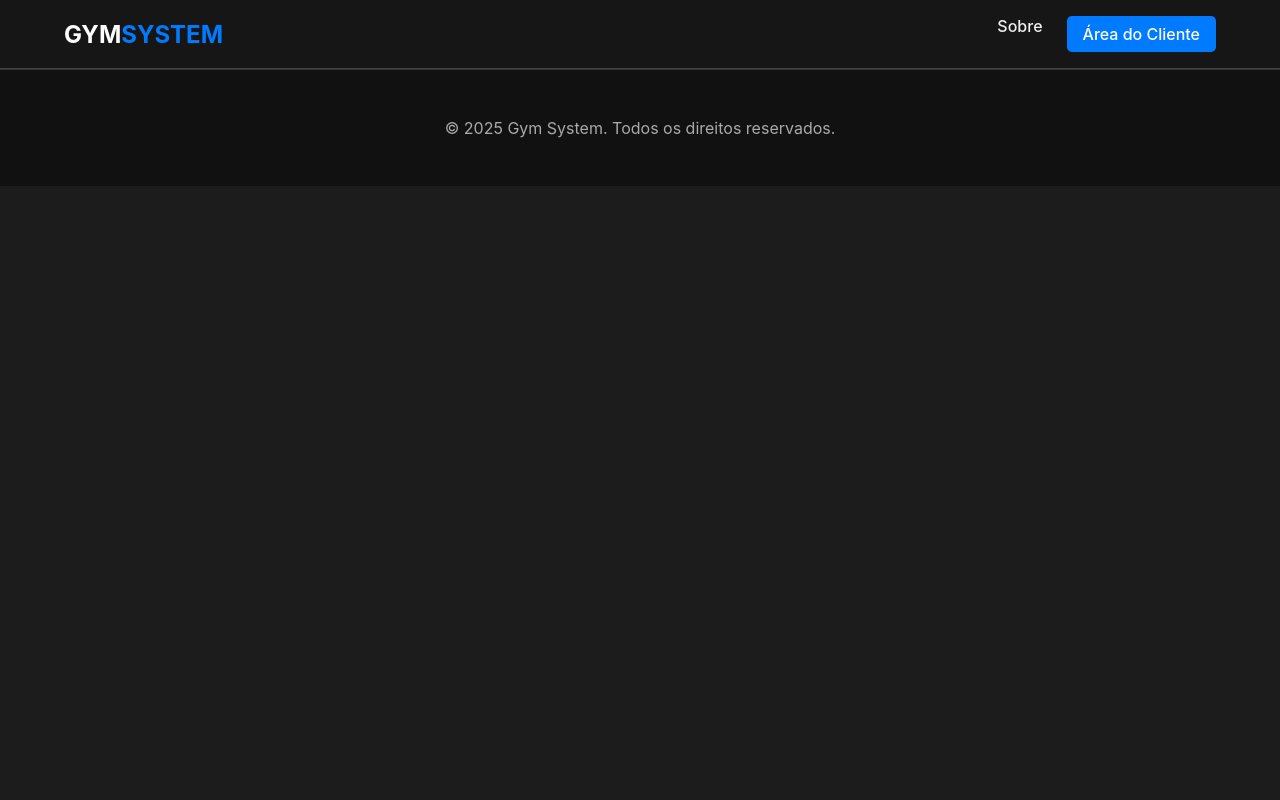
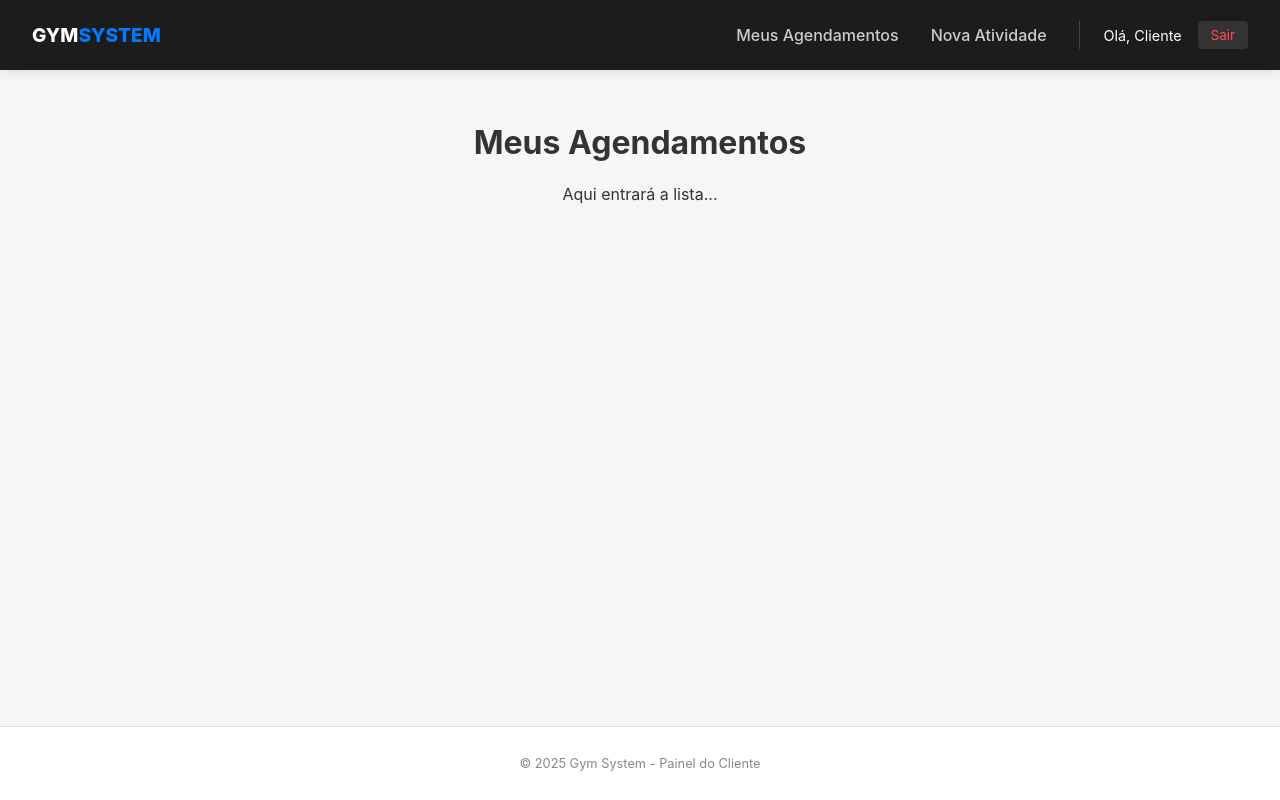
Before and after one commit to AlencarAvelar/gym-system, a React (Create React App) app in the folder CodigoFonte/front/: page /dashboard in a window 1280 px wide. Built offline with nearby package versions, Linux system fonts and the light colour scheme.

Commit message:
feat: Implementa layout do dashboard, rotas privadas e lógica de login

```diff
--- a/CodigoFonte/front/src/App.js
+++ b/CodigoFonte/front/src/App.js
@@ -1,45 +1,59 @@
 import React from 'react';
-import { BrowserRouter as Router, Routes, Route } from 'react-router-dom'; // Importamos o roteador
+import { BrowserRouter as Router, Routes, Route } from 'react-router-dom';
 
+// Layouts
 import Header from './components/Header/Header';
 import Footer from './components/Footer/Footer';
-import Login from './pages/Login/Login'; // Garanta que o caminho está certo (Login ou login)
+import DashboardLayout from './layouts/DashboardLayout'; // <-- Importe o novo layout
+
+// Pages Públicas
+import Login from './pages/Login/Login';
 import PasswordRecovery from './pages/PasswordRecovery/PasswordRecovery';
+
 import './App.css';
 
 function App() {
   return (
-    <Router> {/* O 'Router' envolve o site inteiro */}
+    <Router>
       <div className="App">
-        <Header />
+        <Routes>
 
-        <Routes> {/* Aqui definimos as "trocas" de página */}
-
-          {/* Rota da Home/Login (O caminho raiz "/") */}
+          {/* --- ROTAS PÚBLICAS (Com Header/Footer da Home) --- */}
           <Route path="/" element={
             <>
+              <Header />
               <Login />
-              {/* A seção dummy só aparece na Home */}
+              {/* Seção Dummy */}
               <div id="sobre-section" className="dummy-section">
-                <h2>O que oferecemos</h2>
-                <p>
-                  Descubra um novo jeito de treinar. No Gym System, oferecemos equipamentos de última geração,
-                  uma equipe de instrutores certificados e um ambiente motivador para você alcançar seus objetivos.
-                </p>
-                <p>
-                  Nossas modalidades incluem Musculação, Treinamento Funcional, Aulas de Spinning e Yoga.
-                  Use nosso sistema para agendar sua próxima aula!
-                </p>
+                  {/* ... seu texto ... */}
+                  <p>Descubra um novo jeito de treinar...</p>
               </div>
+              <Footer />
             </>
           } />
 
-          {/* Rota de Recuperação de Senha */}
-          <Route path="/recuperar-senha" element={<PasswordRecovery />} />
+          <Route path="/recuperar-senha" element={
+            <>
+              <Header />
+              <PasswordRecovery />
+              <Footer />
+            </>
+          } />
+
+
+          {/* --- ROTAS PRIVADAS (Painel do Cliente) --- */}
+          {/* Aqui usamos o DashboardLayout como "Pai" */}
+          <Route path="/dashboard" element={<DashboardLayout />}>
+
+            {/* Esta será a página inicial do painel (/dashboard) */}
+            <Route index element={<div style={{color: '#333'}}><h1>Meus Agendamentos</h1><p>Aqui entrará a lista...</p></div>} />
+
+            {/* Outras páginas internas virão aqui depois, ex: */}
+            {/* <Route path="atividades" element={<Atividades />} /> */}
+
+          </Route>
 
         </Routes>
-
-        <Footer />
       </div>
     </Router>
   );
--- /dev/null
+++ b/CodigoFonte/front/src/layouts/DashboardLayout.css
@@ -0,0 +1,95 @@
+/* Container principal */
+.dashboard-container {
+  display: flex;
+  flex-direction: column;
+  min-height: 100vh; /* Ocupa toda a altura */
+  background-color: #f4f6f8; /* Fundo cinza bem clarinho para área interna (conforto visual) */
+}
+
+/* --- Header Interno --- */
+.dashboard-header {
+  background-color: #1c1c1c; /* Escuro, mantendo a identidade */
+  color: white;
+  padding: 0 2rem;
+  height: 70px;
+  display: flex;
+  align-items: center;
+  justify-content: space-between;
+  box-shadow: 0 2px 10px rgba(0,0,0,0.1);
+  position: sticky;
+  top: 0;
+  z-index: 100;
+}
+
+.logo-small {
+  font-size: 1.2rem;
+  font-weight: 800;
+  margin: 0;
+}
+.logo-small span { color: #007bff; }
+
+/* Navegação */
+.dashboard-nav {
+  display: flex;
+  align-items: center;
+  gap: 2rem;
+}
+
+.nav-item {
+  color: #ccc;
+  text-decoration: none;
+  font-weight: 500;
+  transition: color 0.2s;
+}
+
+.nav-item:hover {
+  color: white;
+}
+
+/* Área do Usuário */
+.user-info {
+  display: flex;
+  align-items: center;
+  gap: 1rem;
+  border-left: 1px solid #444;
+  padding-left: 1.5rem;
+}
+
+.user-name {
+  font-size: 0.9rem;
+  color: #fff;
+}
+
+.logout-btn {
+  background-color: #333;
+  color: #ff4d4d; /* Vermelho suave para sair */
+  padding: 0.4rem 0.8rem;
+  border-radius: 4px;
+  text-decoration: none;
+  font-size: 0.85rem;
+  transition: background 0.2s;
+}
+
+.logout-btn:hover {
+  background-color: #444;
+}
+
+/* --- Conteúdo Principal --- */
+.dashboard-content {
+  flex: 1; /* Faz o conteúdo crescer para empurrar o rodapé */
+  padding: 2rem;
+  max-width: 1200px;
+  margin: 0 auto;
+  width: 100%;
+  box-sizing: border-box;
+}
+
+/* --- Rodapé Interno --- */
+.dashboard-footer {
+  text-align: center;
+  padding: 1rem;
+  color: #888;
+  font-size: 0.8rem;
+  background-color: #fff;
+  border-top: 1px solid #e0e0e0;
+}
--- /dev/null
+++ b/CodigoFonte/front/src/layouts/DashboardLayout.js
@@ -0,0 +1,41 @@
+import React from 'react';
+import { Outlet, Link } from 'react-router-dom';
+import './DashboardLayout.css';
+
+function DashboardLayout() {
+  return (
+    <div className="dashboard-container">
+      {/* --- BARRA SUPERIOR (Internal Header) --- */}
+      <header className="dashboard-header">
+        <div className="header-left">
+          <h1 className="logo-small">GYM<span>SYSTEM</span></h1>
+        </div>
+
+        <nav className="dashboard-nav">
+          {/* Links de navegação interna */}
+          <Link to="/dashboard" className="nav-item">Meus Agendamentos</Link>
+          <Link to="/dashboard/atividades" className="nav-item">Nova Atividade</Link>
+
+          <div className="user-info">
+            <span className="user-name">Olá, Cliente</span>
+            {/* Botão de Sair (por enquanto volta pra home) */}
+            <Link to="/" className="logout-btn">Sair</Link>
+          </div>
+        </nav>
+      </header>
+
+      {/* --- ÁREA DE CONTEÚDO (Onde as páginas vão aparecer) --- */}
+      <main className="dashboard-content">
+        {/* O 'Outlet' é o componente mágico do Router que renderiza a página filha */}
+        <Outlet />
+      </main>
+
+      {/* Rodapé simples interno */}
+      <footer className="dashboard-footer">
+        <p>&copy; 2025 Gym System - Painel do Cliente</p>
+      </footer>
+    </div>
+  );
+}
+
+export default DashboardLayout;
--- a/CodigoFonte/front/src/pages/Login/Login.css
+++ b/CodigoFonte/front/src/pages/Login/Login.css
@@ -148,3 +148,17 @@
 #login-form {
   scroll-margin-top: 6rem; /* 6rem = 96px (ajuste se precisar) */
 }
+
+/* Mensagem de erro dentro do formulário */
+.login-error-message {
+  background-color: #ffcccc; /* Fundo vermelho claro */
+  color: #a00; /* Texto vermelho escuro */
+  border: 1px solid #a00;
+  padding: 0.75rem;
+  border-radius: 5px;
+  text-align: center;
+  font-size: 0.9rem;
+  font-weight: 600;
+  width: 100%; /* Ocupa a largura toda do form */
+  box-sizing: border-box; /* Garante que o padding não estoure a largura */
+}
--- a/CodigoFonte/front/src/pages/Login/Login.js
+++ b/CodigoFonte/front/src/pages/Login/Login.js
@@ -1,8 +1,30 @@
-import React from 'react';
-import { Link } from 'react-router-dom'; // <-- ADICIONE ISTO
+import React, { useState } from 'react';
+import { Link, useNavigate } from 'react-router-dom'; // <-- Importamos o useNavigate
 import './Login.css';
 
 function Login() {
+  const navigate = useNavigate(); // Hook para navegação
+
+  // Estados para guardar o que o usuário digita
+  const [email, setEmail] = useState('');
+  const [password, setPassword] = useState('');
+  const [error, setError] = useState(''); // Estado para mensagem de erro
+
+  // Função que roda ao clicar em "Entrar"
+  const handleSubmit = (event) => {
+    event.preventDefault(); // Impede a página de recarregar
+    setError(''); // Limpa erros antigos
+
+    // --- SIMULAÇÃO DE LOGIN ---
+    // Se a senha for "123", entra no painel.
+    if (password === '123') {
+      console.log('Login autorizado para:', email);
+      navigate('/dashboard'); // <-- Mágica: Redireciona para a área interna
+    } else {
+      setError('Senha incorreta. Tente "123" para testar.');
+    }
+  };
+
   return (
     // 'login-page' agora é nossa "Seção Hero"
     <div className="login-page">
@@ -17,17 +39,35 @@ function Login() {
           <p>Acesse seu painel e agende seu próximo treino.</p>
         </div>
 
-        <form id="login-form" className="login-form">
+        {/* Adicionamos o onSubmit aqui no form */}
+        <form id="login-form" className="login-form" onSubmit={handleSubmit}>
           <h2>Área do Cliente</h2>
+
+          {/* Exibe mensagem de erro se houver */}
+          {error && <p className="login-error-message">{error}</p>}
 
           <div className="input-group">
             <label htmlFor="email">Email:</label>
-            <input type="email" id="email" placeholder="seuemail@exemplo.com" required />
+            <input
+              type="email"
+              id="email"
+              placeholder="seuemail@exemplo.com"
+              required
+              value={email}
+              onChange={(e) => setEmail(e.target.value)} // Atualiza o estado
+            />
           </div>
 
           <div className="input-group">
             <label htmlFor="password">Senha:</label>
-            <input type="password" id="password" placeholder="Sua senha" required />
+            <input
+              type="password"
+              id="password"
+              placeholder="Sua senha"
+              required
+              value={password}
+              onChange={(e) => setPassword(e.target.value)} // Atualiza o estado
+            />
           </div>
 
           <button type="submit" className="login-button">Entrar</button>
```
